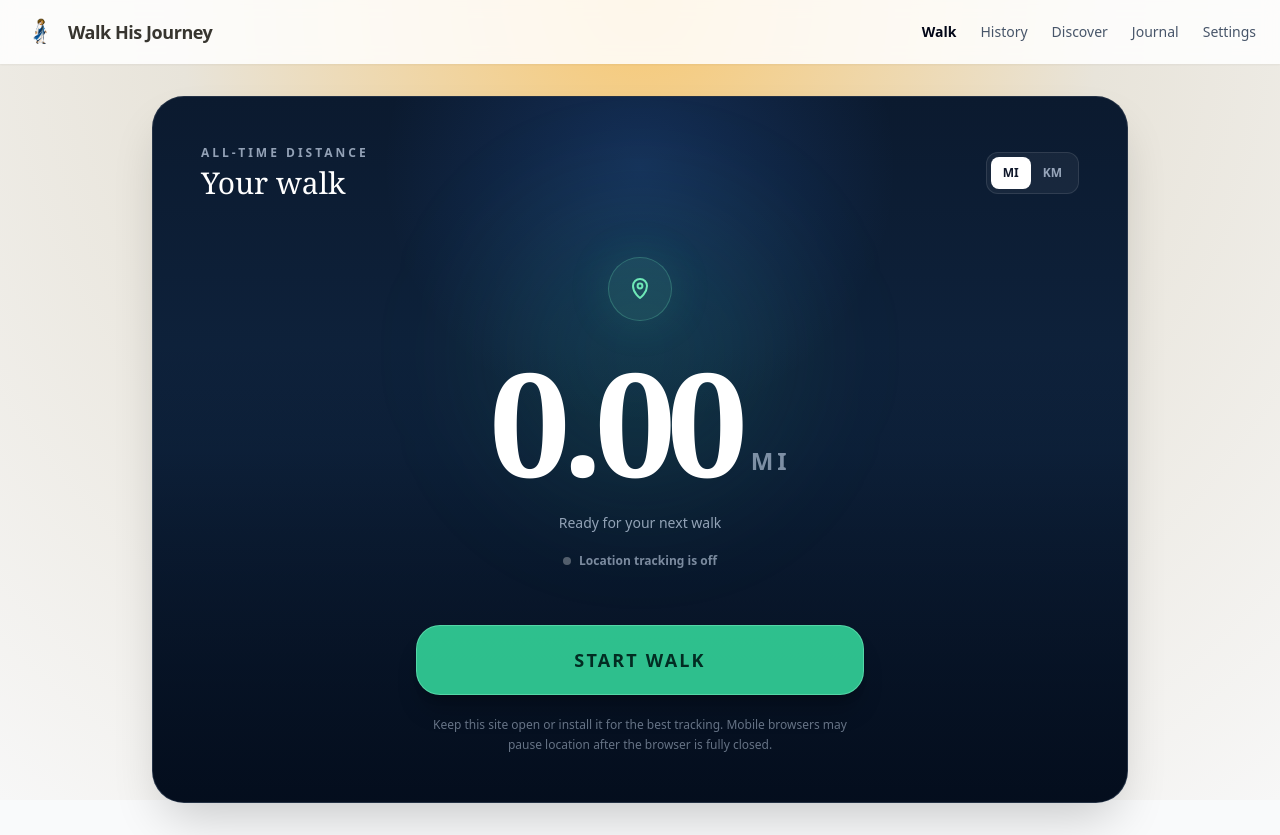
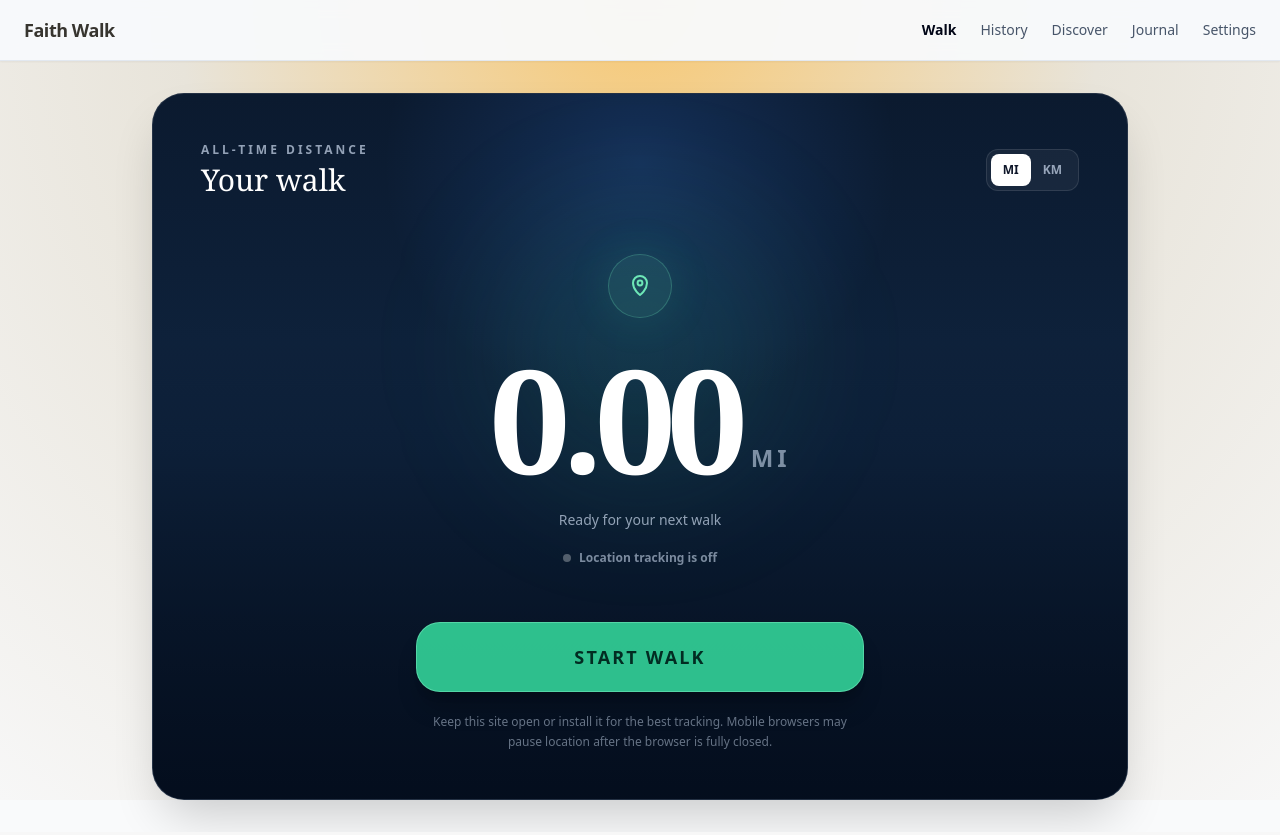
Before and after one commit to fairenow/walk-his-journey, a React (Vite) app: page / in a window 1280 px wide. Built offline with nearby package versions, Linux system fonts and the light colour scheme.

Commit message:
Update header branding and styling

```diff
--- a/src/components/Header.jsx
+++ b/src/components/Header.jsx
@@ -40,14 +40,9 @@ export default function Header() {
     `transition hover:text-slate-950 ${isActive ? 'font-semibold text-slate-950' : 'text-slate-600'}`;
 
   return (
-    <header className="relative z-40 flex items-center justify-between gap-4 bg-white/85 px-4 py-3 shadow-sm backdrop-blur sm:px-6 sm:py-4">
-      <Link to="/" className="flex items-center gap-3 hover:no-underline">
-        <img
-          src="/jesus_walk.png"
-          alt=""
-          className="h-8 w-8 rounded-full object-cover"
-        />
-        <span className="text-base font-semibold tracking-tight sm:text-lg">Walk His Journey</span>
+    <header className="relative z-40 flex items-center justify-between gap-4 border-b border-slate-200 bg-slate-50/95 px-4 py-3 shadow-sm backdrop-blur sm:px-6 sm:py-4">
+      <Link to="/" className="hover:no-underline">
+        <span className="text-base font-semibold tracking-tight sm:text-lg">Faith Walk</span>
       </Link>
 
       <nav aria-label="Primary navigation" className="hidden items-center gap-6 text-sm sm:flex">
```
